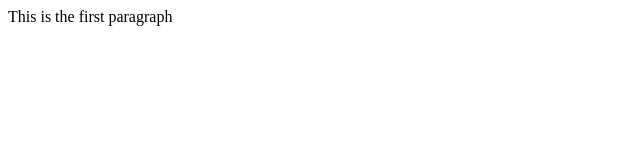
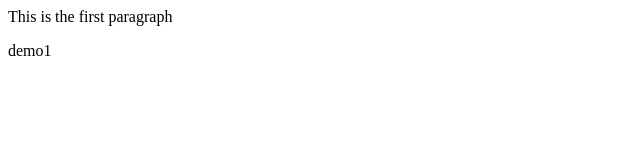
Before and after one commit to valferien/part4.demo, a plain HTML site: page index.html in a window 1280 px wide. Shown: the full height of the page, 0-640 px from the left. Drawn offline with Linux system fonts and the light colour scheme.

Commit message:
1st commit
1st content commit

```diff
--- a/index.html
+++ b/index.html
@@ -4,6 +4,7 @@
 </head>
 <body>
 	<p>This is the first paragraph</p>
+<span>demo1</span>
 </body>
 
 </html>
```
